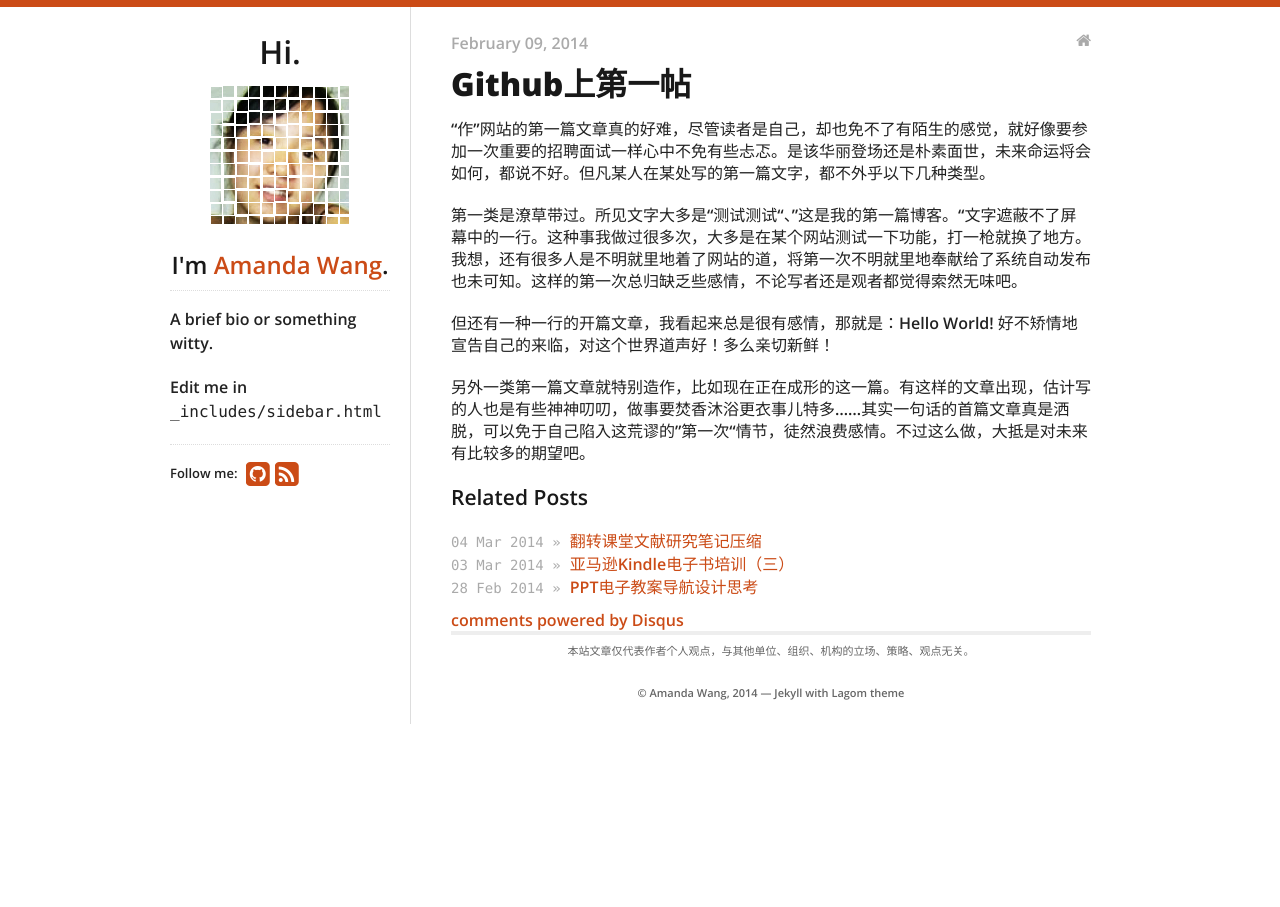
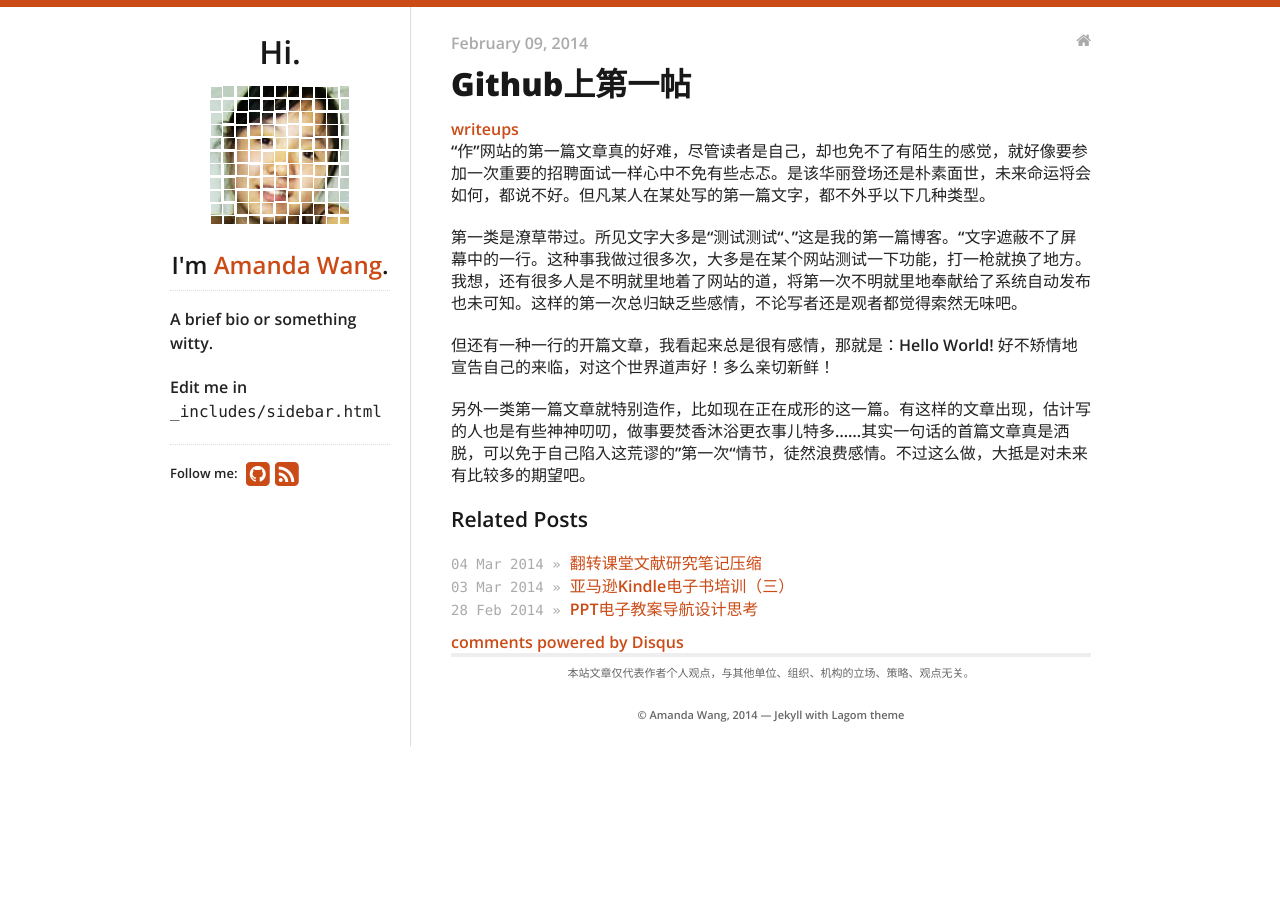
Before and after one commit to fantaghiro/fantaghiro.github.io, a Jekyll site: the page built from _posts/2014-02-09-First-Post-on-Github.markdown, in a window 1280 px wide. Built offline with Jekyll 4.4.1, drawn with Linux system fonts in a browser that asks for light colours; nearby versions of some CDN libraries; comment, search, counter and statistics services are not loaded.

Commit message:
Update post.html

```diff
--- a/_layouts/post.html
+++ b/_layouts/post.html
@@ -10,6 +10,11 @@ layout: default
 </p>
 
 <h1 class="title">{{ page.title }}</h1>
+<div id="post-tags">
+{% for cat in page.categories %}
+<a href="/categories.html#{{ cat }}-ref">{{ cat }}</a>
+{% endfor %}
+</div>
 
 <div id="post">
   {{ content }}
```
